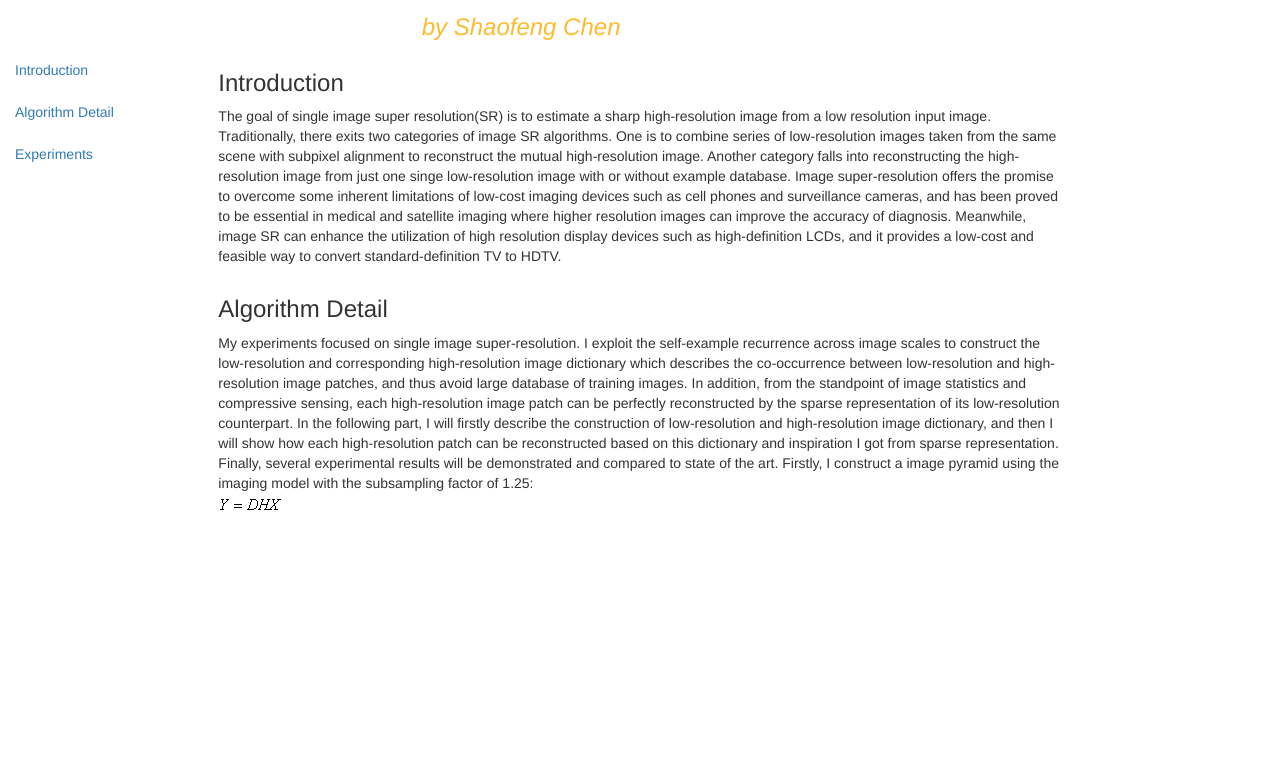
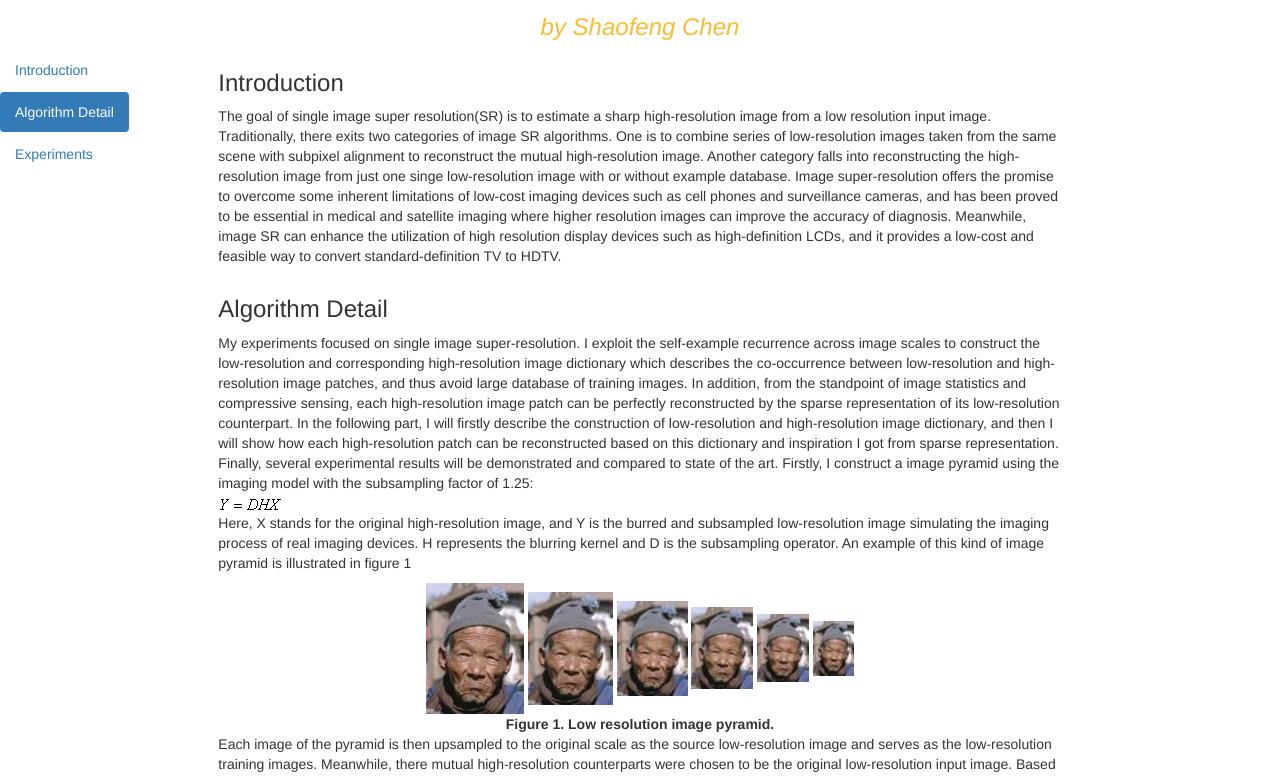
Before and after one commit to schen59/schen59.github.io, a website: page index.html in a window 1280 px wide. Shown: the part 76-853 px from the top of the page. Before the commit the page ends 800 px from the top, so only its background shows below. Drawn offline with nearby package versions, Linux system fonts and the light colour scheme.

Commit message:
add new paragrah and fix scrollspy issue

```diff
--- a/index.html
+++ b/index.html
@@ -4,12 +4,19 @@
     <meta charset="utf-8">
     <title>Shaofeng Chen's Personal Page</title>
     <link rel="stylesheet" href="bower_components/bootstrap/dist/css/bootstrap.css" />
+    <link rel="stylesheet" href="css/SRLab/SRLab.css" />
 
     <script src="bower_components/jquery/dist/jquery.js"></script>
+    <script src="bower_components/bootstrap/dist/js/bootstrap.js"></script>
     <script src="bower_components/angular/angular.js"></script>
     <script src="bower_components/angular-route/angular-route.js"></script>
     <script src="app/app.module.js"></script>
     <script src="app/app.config.js"></script>
+    <script type="text/javascript">
+        $(function() {
+            $('body').scrollspy({ target: '#content' });
+        });
+    </script>
 </head>
 <body>
 
--- a/templates/SRLab.html
+++ b/templates/SRLab.html
@@ -1,15 +1,15 @@
 <div class="row">
-    <div class="col-md-offset-2" style="color:#00543c"><h1>Single Image Super-resolution from self-similarity</h1></div>
+    <div class="text-center" style="color:#00543c"><h1>Single Image Super-resolution from self-similarity</h1></div>
 </div>
 
 <div class="row">
-    <div class="col-md-offset-4" style="color:#FDBB30"><em><h3>by Shaofeng Chen</h3></em></div>
+    <div class="text-center" style="color:#FDBB30"><em><h3>by Shaofeng Chen</h3></em></div>
 </div>
 
-<div class="row" id="content" data-spy="scroll" data-target="#contentBar">
+<div class="row" id="content" data-spy="scroll" style="position:relative">
     <nav class="hidden-xs col-md-2" id="contentBar">
-        <ul class="nav nav-pills nav-stacked" data-spy="affix" data-offset-top="400">
-            <li><a class="nav-item" href="#introduciton">Introduction</a></li>
+        <ul class="nav nav-pills nav-stacked affix" data-spy="affix">
+            <li><a class="nav-item" href="#introduction">Introduction</a></li>
             <li><a class="nav-item" href="#algorithmDetail">Algorithm Detail</a></li>
             <li><a class="nav-item" href="#experiments">Experiments</a></li>
         </ul>
@@ -45,8 +45,42 @@
             Firstly, I construct a image pyramid using the imaging model with the subsampling factor of 1.25:<br>
             <span id="formula1">
                 <img src="images/SRLab/formula1.gif"/>
-            </span>
+            </span><br>
+            Here, X stands for the original high-resolution image, and Y is the burred and subsampled low-resolution
+            image simulating the imaging process of real imaging devices. H represents the blurring kernel and D is the
+            subsampling operator. An example of this kind of image pyramid is illustrated in figure 1
+            <div class="text-center" id="figure1">
+                <div class="figures">
+                    <span class="image">
+                        <img src="images/SRLab/figure1-0.jpg"/>
+                    </span>
+                    <span class="image">
+                        <img src="images/SRLab/figure1-1.jpg"/>
+                    </span>
+                    <span class="image">
+                        <img src="images/SRLab/figure1-2.jpg"/>
+                    </span>
+                    <span class="image">
+                        <img src="images/SRLab/figure1-3.jpg"/>
+                    </span>
+                    <span class="image">
+                        <img src="images/SRLab/figure1-4.jpg"/>
+                    </span>
+                    <span class="image">
+                        <img src="images/SRLab/figure1-5.jpg"/>
+                    </span>
+                </div>
+                <div class="figureFooter">Figure 1. Low resolution image pyramid.</div>
 
+            </div>
+            Each image of the pyramid is then upsampled to the original scale as the source low-resolution image and serves
+            as the low-resolution training images. Meanwhile, there mutual high-resolution counterparts were chosen to be
+            the original low-resolution input image. Based on this low-resolution / high-resolution image pairs, the
+            low-resolution / high-resolution dictionary can be constructed by the process illustrated in figure 2.
+            <div class="text-center" id="figure2">
+                <div class="image"><img width="369" height="376" src="images/SRLab/figure2.jpg"></div>
+                <div class="figureFooter">Figure 2. Flow chart of low-res/high-res dictionary construction.</div>
+            </div>
         </p>
     </div>
 
```
